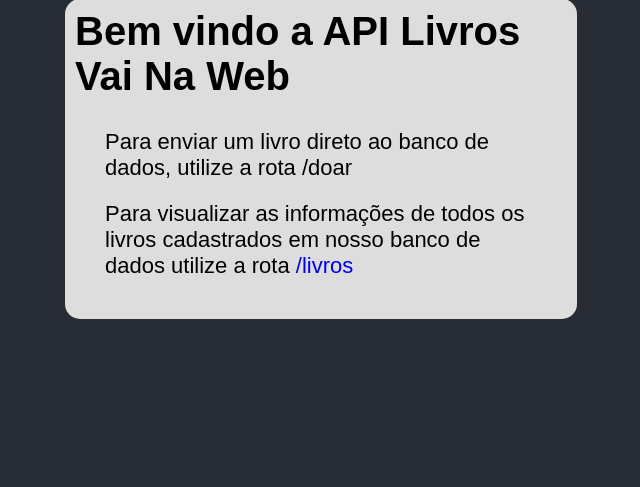
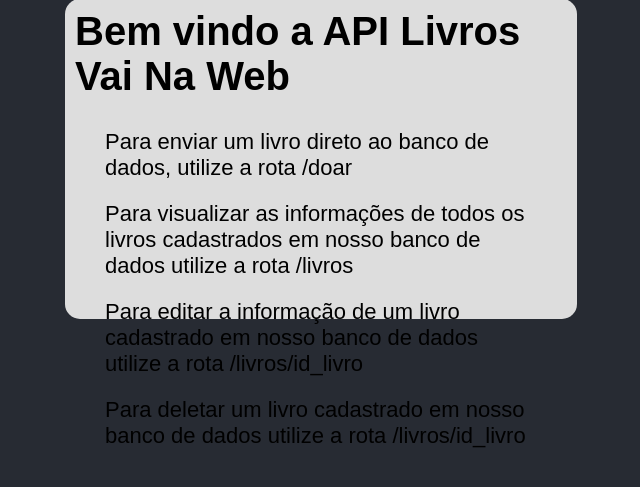
Before and after one commit to MauricioTdM/desafio-2-API-livros-vai-na-web, a Flask app: page / in a window 1280 px wide. Shown: the part 241-728 px from the top of the page, without its empty margins (319-959 px from the left). Run offline with Flask 3, Linux system fonts and the light colour scheme.

Commit message:
✨ feat: New Homepage

```diff
--- a/templates/home/home.html
+++ b/templates/home/home.html
@@ -3,6 +3,8 @@
     <h1>Bem vindo a API Livros Vai Na Web</h1>
     <ul>
         <li>Para enviar um livro direto ao banco de dados, utilize a rota /doar</li>
-        <li>Para visualizar as informações de todos os livros cadastrados em nosso banco de dados utilize a rota <a href="http://127.0.0.1:5000/livros">/livros</a></li>
+        <li>Para visualizar as informações de todos os livros cadastrados em nosso banco de dados utilize a rota /livros</li>
+        <li>Para editar a informação de um livro cadastrado em nosso banco de dados utilize a rota /livros/id_livro</li>
+        <li>Para deletar um livro cadastrado em nosso banco de dados utilize a rota /livros/id_livro</li>
     </ul>
 {% endblock %}
```
